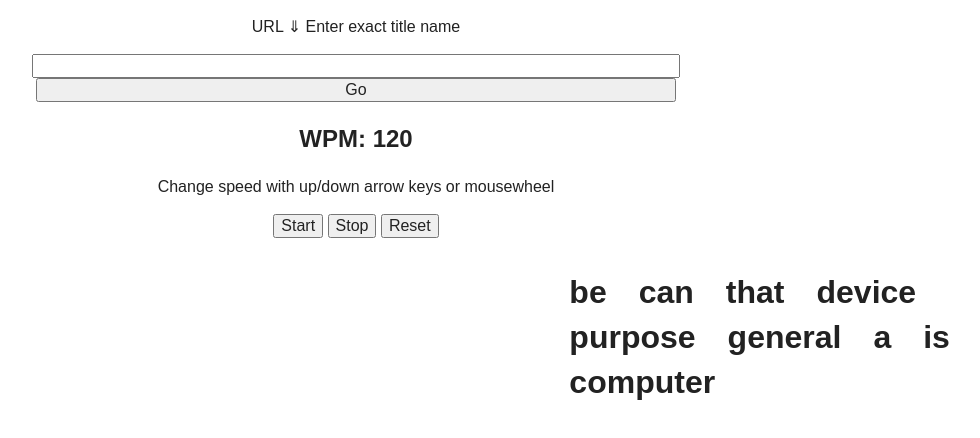
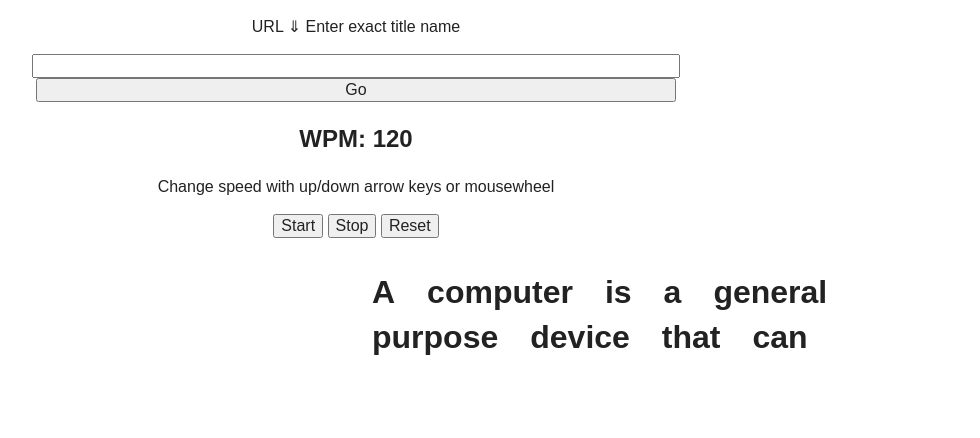
Before and after one commit to mattcodez/wikireader, a plain HTML site: page index.html in a window 1280 px wide. Both pictures are taken after a click on the button "Stop". Shown: the whole page, without its empty margins (284-1264 px from the left). Drawn offline with nearby package versions, Linux system fonts and the light colour scheme.

Commit message:
Bit more styling for prev and next words. Fix word order.

```diff
--- a/css/layout.css
+++ b/css/layout.css
@@ -32,7 +32,7 @@
 	flex-grow: 1;
 	display: flex;
 	flex-wrap: wrap;
-	flex-shrink: 0.5;
+	/* flex-shrink: 0.5; */
 	flex-basis: 0;
 }
 
@@ -43,7 +43,9 @@
 
 #wordDisplay{
 	/* flex-basis: 5em; */
-	flex-grow: 1;
+	/* flex-grow: 1; */
+	/* flex-shrink: 1; */
+	margin-right: 1em;
 }
 
 #wordDisplay span:nth-child(2){
--- a/js/main.js
+++ b/js/main.js
@@ -46,17 +46,17 @@ $(function(){
 	var prevHolder = $('.prev');
 	var nextHolder = $('.next');
 	var wordRange = 10;
-	function setContextWords(i){
+	function setContextWords(currentIndex){
 		//Prev list
 		prevHolder.empty();
-		for (var j = Math.max(i - wordRange, 0); j < (i - 1); j++){
+		for (var j = Math.max(currentIndex - wordRange, 0); j < currentIndex; j++){
 			prevHolder.append($('<span></span>').text(words[j]));
 		}
 
 		//Next list
 		nextHolder.empty();
-		for (var j = i + 1; j < Math.min(i + wordRange, words.length); j++){
-			nextHolder.prepend($('<span></span>').text(words[j]));
+		for (var j = currentIndex + 1; j < Math.min(currentIndex + wordRange, words.length - 1); j++){
+			nextHolder.append($('<span></span>').text(words[j]));
 		}
 	}
 
@@ -108,7 +108,7 @@ $(function(){
 	});
 	$('button.stop').on('click', function(e){
 		stop();
-		setContextWords(wordIndex);
+		setContextWords(wordIndex - 1); //Because increment ++ comes after setWord()
 	});
 	$('button.reset').on('click', function(e){
 		wordIndex = 0;
```
